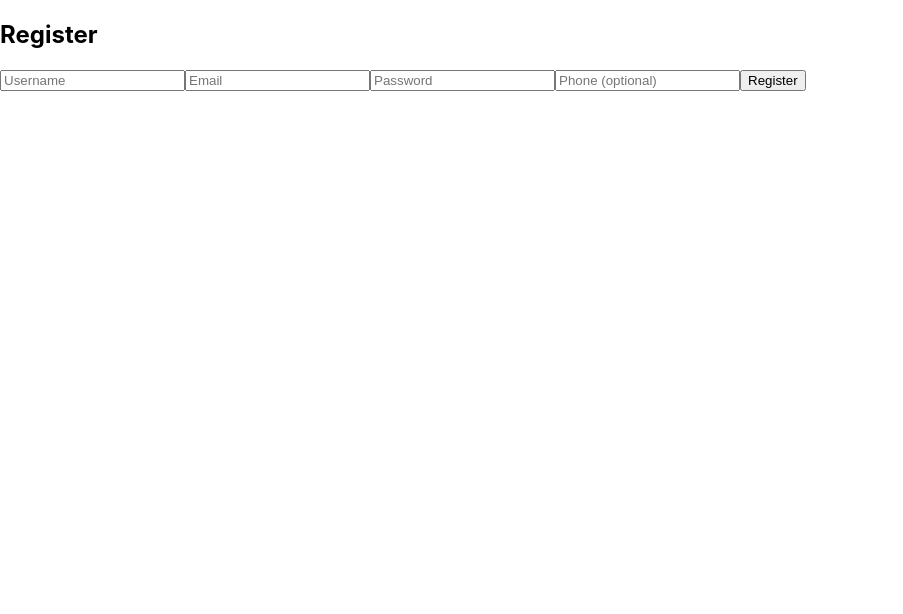
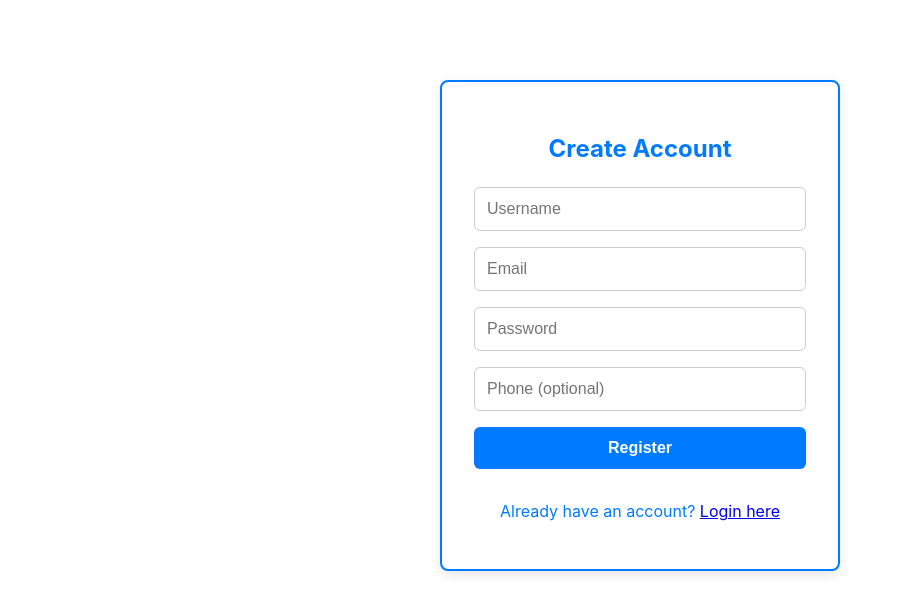
Before and after one commit to Naveeth235/NexusLearn, a React (Create React App) app in the folder frontend/: page /register in a window 1280 px wide. Shown: the top 614 px of the page, without its empty margins (0-903 px from the left). Built offline with nearby package versions, Linux system fonts and the light colour scheme.

Commit message:
Added the styles to login and registration pages

```diff
--- a/frontend/src/pages/LoginPage.js
+++ b/frontend/src/pages/LoginPage.js
@@ -1,37 +1,31 @@
 import React, { useState } from "react";
 import { login } from "../services/authService";
+import "../styles/LoginPage.css";
 
 const LoginPage = () => {
-  const [form, setForm] = useState({
-    email: "",
-    password: "",
-  });
-
+  const [form, setForm] = useState({ email: "", password: "" });
   const [message, setMessage] = useState("");
 
-  const handleChange = (e) => {
+  const handleChange = (e) =>
     setForm({ ...form, [e.target.name]: e.target.value });
-  };
 
   const handleSubmit = async (e) => {
     e.preventDefault();
     try {
       const res = await login(form);
-      const token = res.data.token;
-      localStorage.setItem("token", token);
+      localStorage.setItem("token", res.data.token);
       setMessage("Login successful!");
-      // Redirect to dashboard or profile
     } catch (err) {
       setMessage(err.response?.data?.message || "Login failed.");
     }
   };
 
   return (
-    <div className="form-container">
+    <div className="login-container">
       <h2>Login</h2>
       <form onSubmit={handleSubmit}>
-        <input name="email" type="email" value={form.email} onChange={handleChange} placeholder="Email" required />
-        <input name="password" type="password" value={form.password} onChange={handleChange} placeholder="Password" required />
+        <input name="email" type="email" placeholder="Email" onChange={handleChange} required />
+        <input name="password" type="password" placeholder="Password" onChange={handleChange} required />
         <button type="submit">Login</button>
       </form>
       {message && <p>{message}</p>}
--- a/frontend/src/pages/RegisterPage.js
+++ b/frontend/src/pages/RegisterPage.js
@@ -1,5 +1,7 @@
 import React, { useState } from "react";
 import { register } from "../services/authService";
+import { useNavigate } from "react-router-dom";
+import "../styles/RegisterPage.css";
 
 const RegisterPage = () => {
   const [form, setForm] = useState({
@@ -9,34 +11,74 @@ const RegisterPage = () => {
     phone: "",
   });
 
-  const [message, setMessage] = useState("");
+  const [message, setMessage] = useState({ text: "", isError: false });
+  const navigate = useNavigate();
 
   const handleChange = (e) => {
-    setForm({ ...form, [e.target.name]: e.target.value });
+    const { name, value } = e.target;
+    setForm(prev => ({ ...prev, [name]: value }));
   };
 
   const handleSubmit = async (e) => {
     e.preventDefault();
     try {
       await register(form);
-      setMessage("Registration successful. Please log in.");
+      setMessage({ text: "Registration successful! Redirecting...", isError: false });
       setForm({ username: "", email: "", password: "", phone: "" });
+
+      setTimeout(() => navigate("/login"), 2000);
     } catch (err) {
-      setMessage(err.response?.data?.message || "Registration failed.");
+      setMessage({
+        text: err.response?.data?.message || "Registration failed. Please try again.",
+        isError: true
+      });
     }
   };
 
   return (
     <div className="form-container">
-      <h2>Register</h2>
+      <h2>Create Account</h2>
       <form onSubmit={handleSubmit}>
-        <input name="username" value={form.username} onChange={handleChange} placeholder="Username" required />
-        <input name="email" type="email" value={form.email} onChange={handleChange} placeholder="Email" required />
-        <input name="password" type="password" value={form.password} onChange={handleChange} placeholder="Password" required />
-        <input name="phone" value={form.phone} onChange={handleChange} placeholder="Phone (optional)" />
+        <input
+          name="username"
+          value={form.username}
+          onChange={handleChange}
+          placeholder="Username"
+          required
+          minLength="3"
+        />
+        <input
+          name="email"
+          type="email"
+          value={form.email}
+          onChange={handleChange}
+          placeholder="Email"
+          required
+        />
+        <input
+          name="password"
+          type="password"
+          value={form.password}
+          onChange={handleChange}
+          placeholder="Password"
+          required
+          minLength="6"
+        />
+        <input
+          name="phone"
+          type="tel"
+          value={form.phone}
+          onChange={handleChange}
+          placeholder="Phone (optional)"
+        />
         <button type="submit">Register</button>
       </form>
-      {message && <p>{message}</p>}
+      {message.text && (
+        <p className={message.isError ? "" : "success"}>{message.text}</p>
+      )}
+      <p style={{ marginTop: "1rem", textAlign: "center" }}>
+        Already have an account? <a href="/login">Login here</a>
+      </p>
     </div>
   );
 };
--- /dev/null
+++ b/frontend/src/styles/LoginPage.css
@@ -0,0 +1,48 @@
+.login-container {
+  max-width: 400px;
+  margin: 5rem auto;
+  padding: 2rem;
+  background-color: white;
+  border: 2px solid #007bff;
+  border-radius: 8px;
+  box-shadow: 0 4px 12px rgba(0, 0, 0, 0.1);
+  box-sizing: border-box;
+}
+.login-container input,
+.login-container button {
+  width: 100%;
+  padding: 0.75rem;
+  border-radius: 6px;
+  box-sizing: border-box;
+  font-size: 1rem;
+}
+
+.login-container input {
+  margin-bottom: 1rem;
+  border: 1px solid #ccc;
+}
+
+.login-container button {
+  background-color: #007bff;
+  color: white;
+  border: none;
+  font-weight: bold;
+  cursor: pointer;
+  transition: background-color 0.3s ease;
+}
+
+.login-container button:hover {
+  background-color: #0056b3;
+}
+
+.login-container h2 {
+  color: #007bff;
+  margin-bottom: 1.5rem;
+  text-align: center;
+}
+
+.login-container p {
+  margin-top: 1rem;
+  text-align: center;
+  color: red;
+}
--- /dev/null
+++ b/frontend/src/styles/RegisterPage.css
@@ -0,0 +1,53 @@
+.form-container {
+  max-width: 400px;
+  margin: 5rem auto;
+  padding: 2rem;
+  background-color: white;
+  border: 2px solid #007bff;
+  border-radius: 8px;
+  box-shadow: 0 4px 12px rgba(0, 0, 0, 0.1);
+  box-sizing: border-box;
+}
+
+.form-container h2 {
+  color: #007bff;
+  margin-bottom: 1.5rem;
+  text-align: center;
+}
+
+.form-container input,
+.form-container button {
+  width: 100%;
+  padding: 0.75rem;
+  border-radius: 6px;
+  box-sizing: border-box;
+  font-size: 1rem;
+  margin-bottom: 1rem;
+}
+
+.form-container input {
+  border: 1px solid #ccc;
+}
+
+.form-container button {
+  background-color: #007bff;
+  color: white;
+  border: none;
+  font-weight: bold;
+  cursor: pointer;
+  transition: background-color 0.3s ease;
+}
+
+.form-container button:hover {
+  background-color: #0056b3;
+}
+
+.form-container p {
+  margin-top: 0.5rem;
+  text-align: center;
+  color: #007bff;
+}
+
+.form-container .success {
+  color: green;
+}
```
